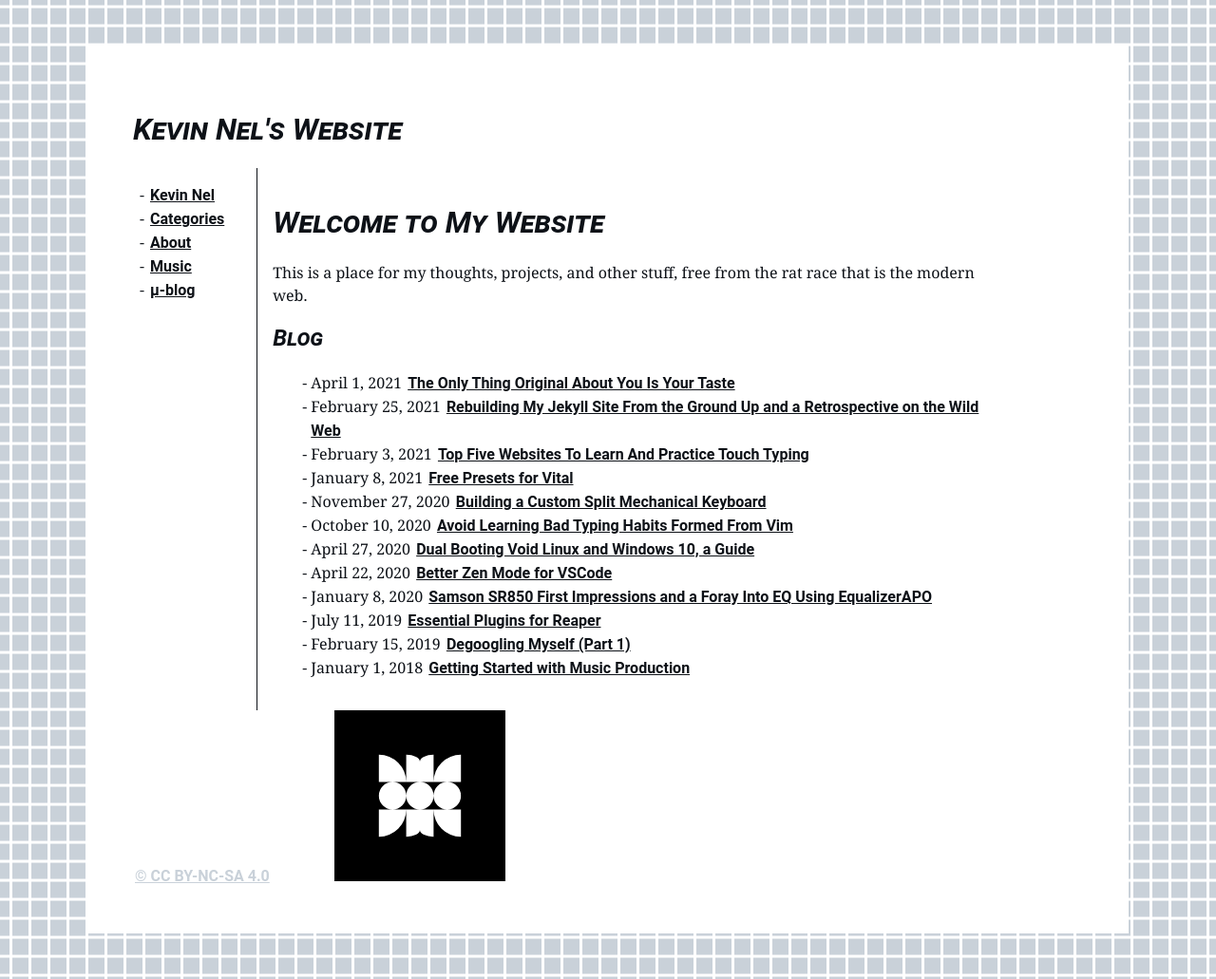
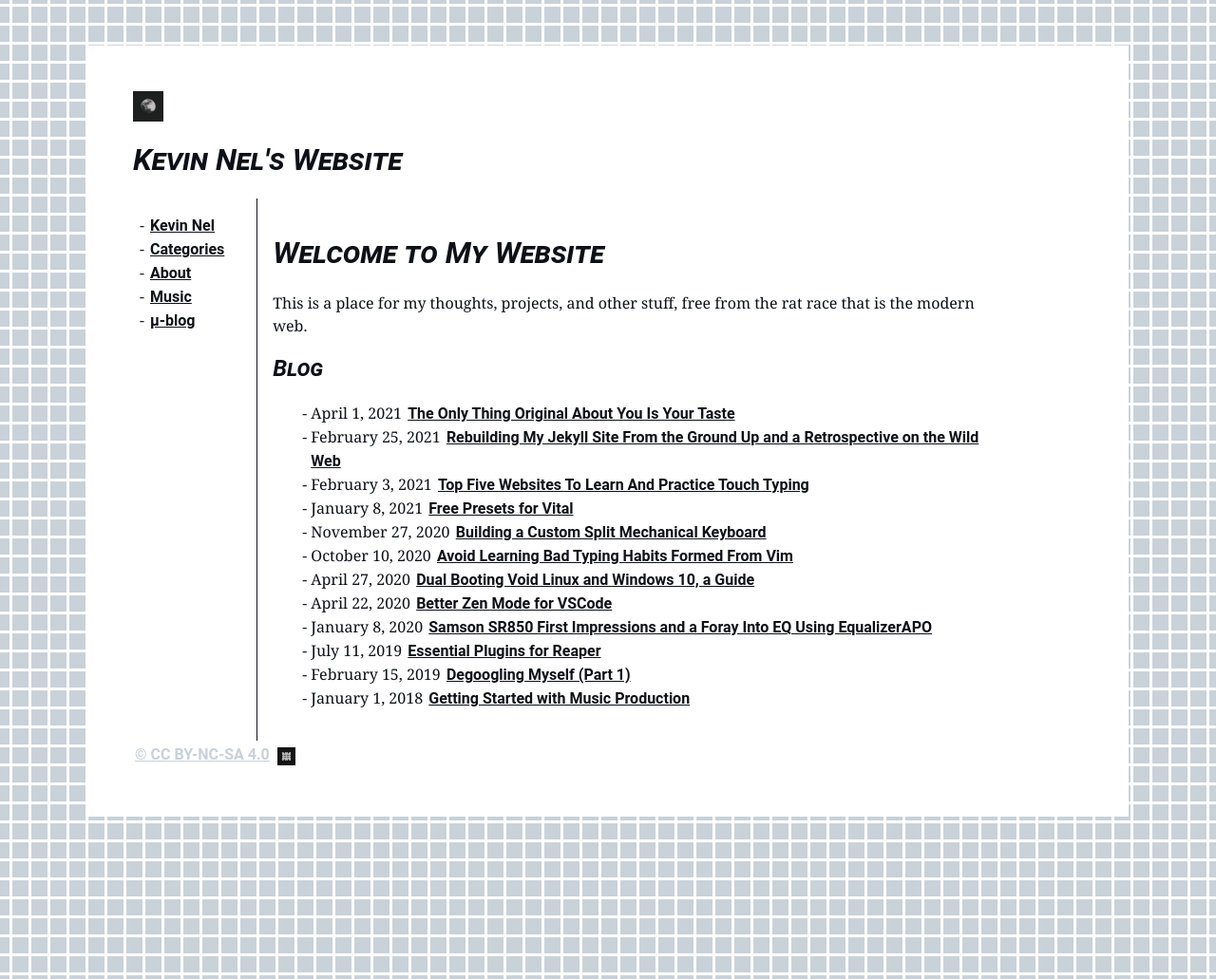
Before and after one commit to kevontheweb/kevontheweb.github.io, a Jekyll site: the page built from index.html, in a window 1280 px wide. Shown: the whole page at 95% size. Built offline with Jekyll 4.4.1, drawn with Linux system fonts in a browser that asks for light colours.

Commit message:
fix styling

```diff
--- a/_includes/footer.html
+++ b/_includes/footer.html
@@ -1,6 +1,6 @@
 <footer>
   <a href="https://creativecommons.org/licenses/by-nc-sa/4.0//">&copy; CC BY-NC-SA 4.0</a>
-  <a rel="me" href="https://merveilles.town/@kevin"><img src="/assets/images/mastodon.svg" alt="Mastodon"></a>
+  <a rel="me" href="https://merveilles.town/@kevin"><img src="/assets/images/mastodon.svg" class="icon" alt="Mastodon"></a>
   <!-- <img src="/assets/images/stickers/bestviewed.gif" alt="" />
   <img src="/assets/images/stickers/bookmark_this_page.gif" alt="" />
   <img src="/assets/images/stickers/internetprivacy.gif" alt="" />
--- a/_layouts/default.html
+++ b/_layouts/default.html
@@ -12,7 +12,7 @@
 
 <body>
   <header>
-    <h1>{{site.author}}'s Website</h1>
+    <img src="/assets/images/pfp.png" class="icon" alt=""><h1>{{site.author}}'s Website</h1>
   </header>
     {% include navigation.html %}
   <main>
--- a/assets/css/oldschool.css
+++ b/assets/css/oldschool.css
@@ -156,6 +156,12 @@ footer > * {
   color: var(--alt-text-color);
 }
 
+.icon{
+  display:inline;
+  vertical-align:middle;
+  height: 2em;
+}
+
 @media only screen and (max-width: 800px) {
   nav ul li {
     display: inline-block;
```
Also changed, not shown: assets/images/header.png (added), assets/images/mastodon.svg, assets/images/pfp.png (added).
